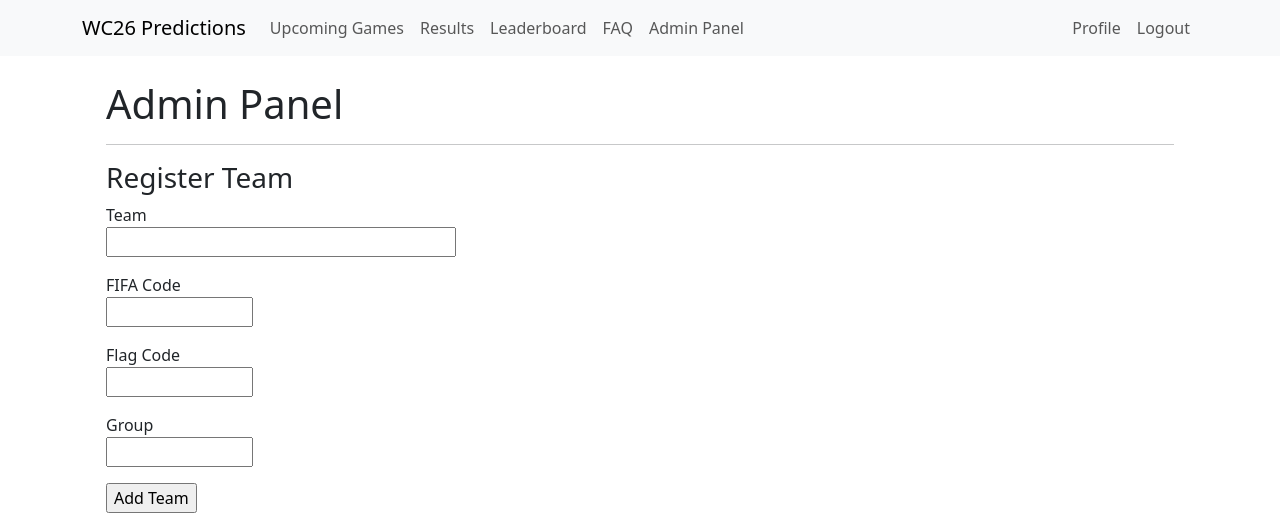
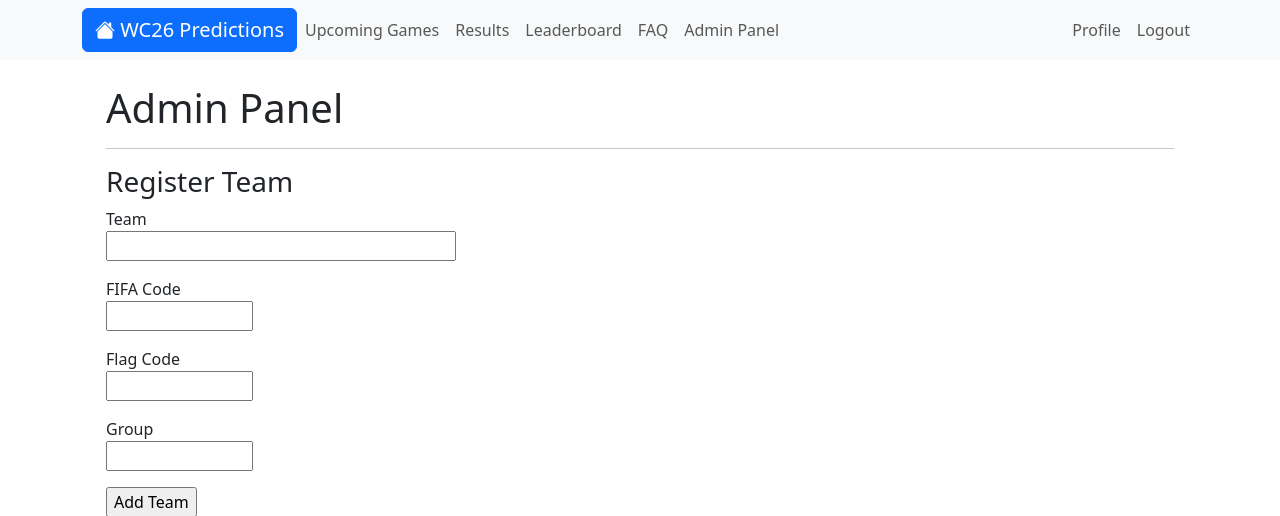
Before and after one commit to EssithAbertay/worldcup_predictions, a Flask app: page /admin_panel in a window 1280 px wide. Shown: the top 516 px of the page. Run offline with Flask 3, Linux system fonts and the light colour scheme; a user stored in the database is signed in; tables that the repository leaves empty hold one stand-in row (values such as "Sample post"); some libraries are stand-ins or nearby versions.

Commit message:
Made navbar home look more like a button

```diff
--- a/app/templates/base.html
+++ b/app/templates/base.html
@@ -19,7 +19,7 @@
         <nav class = "navbar navbar-expand-lg bg-body-tertiary">
             <div class="container">
 
-                <a class="navbar-brand" href="{{url_for('index')}}">WC26 Predictions</a>
+                <button class="btn btn-primary" type="button"><a class="navbar-brand text-white me-0" href="{{url_for('index')}}"><i class="bi bi-house-fill"></i> WC26 Predictions</a></button>
 
                 <button class="navbar-toggler" type="button" data-bs-toggle="collapse" data-bs-target="#navbarSupportedContent" aria-controls="navbarSupportedContent" aria-expanded="false" aria-label="Toggle navigation">
                     <span class="navbar-toggler-icon"></span>
```
